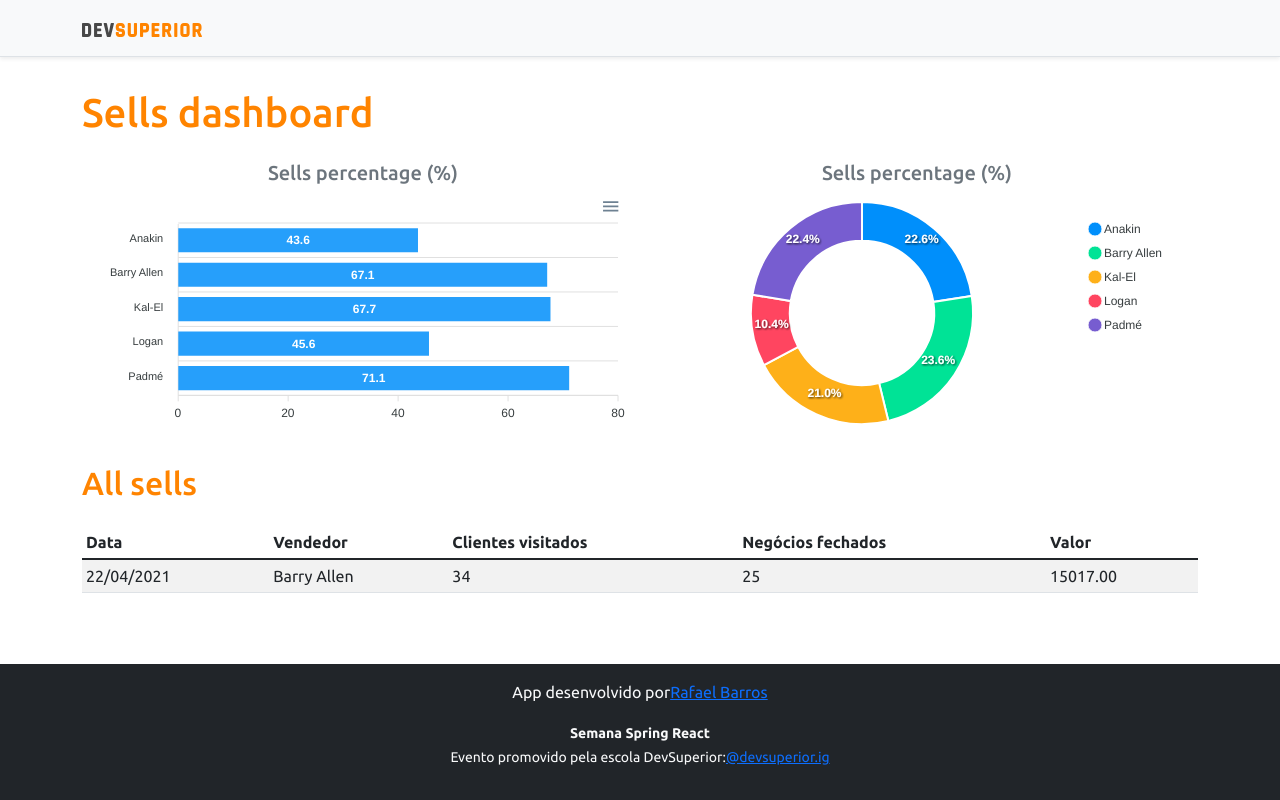
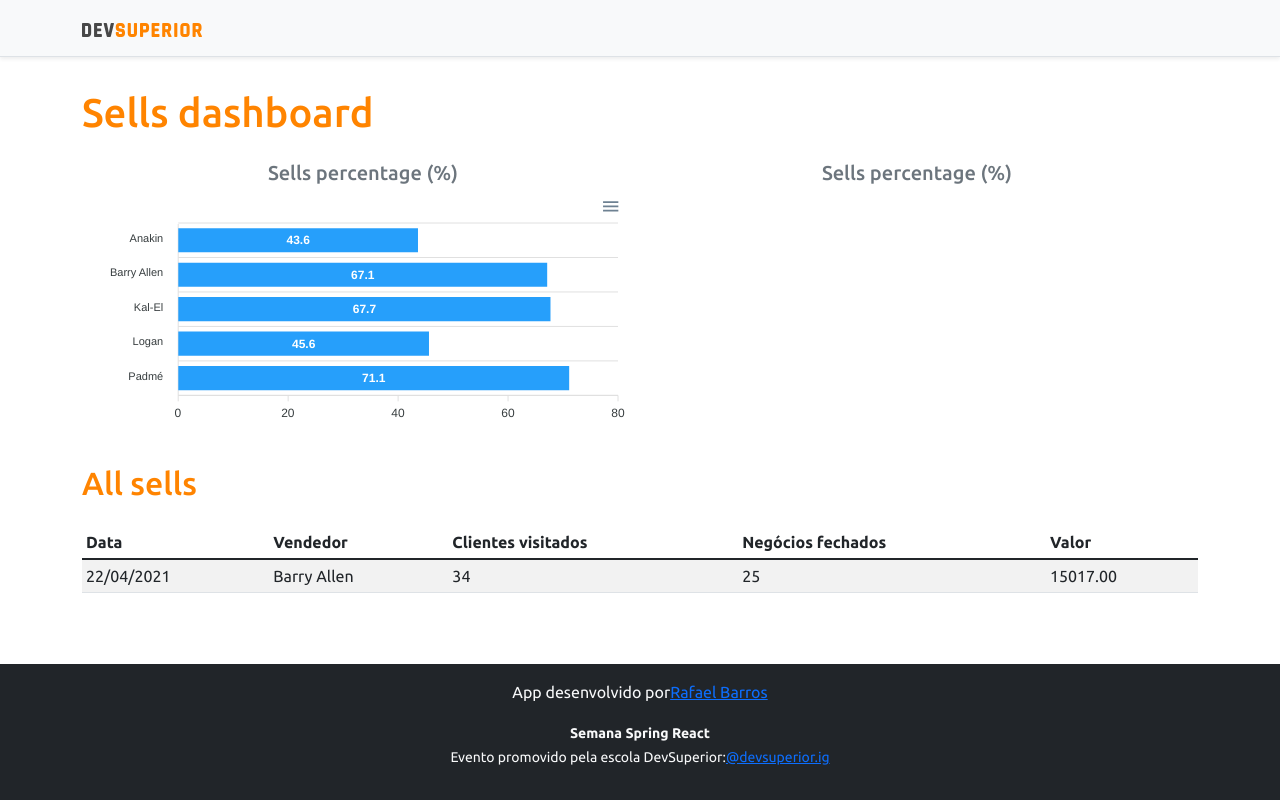
Before and after one commit to Rafaelb4rros/spring-react-week, a React (Create React App) app in the folder frontend/: page /dashboard in a window 1280 px wide. Built offline with nearby package versions, Linux system fonts and the light colour scheme; no server answers.

Commit message:
DonutChart integration

```diff
--- a/frontend/src/components/Barchart/index.tsx
+++ b/frontend/src/components/Barchart/index.tsx
@@ -1,6 +1,8 @@
+import { useEffect } from "react";
 import Chart from "react-apexcharts";
 
 export function Barchart() {
+  useEffect(() => {}, []);
   const options = {
     plotOptions: {
       bar: {
--- a/frontend/src/components/Donutchart/index.tsx
+++ b/frontend/src/components/Donutchart/index.tsx
@@ -8,25 +8,26 @@ type chartData = {
 };
 
 type chartDataRes = {
-  sellerName: string;
+  sallerName: string;
   sum: number;
 };
+
 export function Donutchart() {
-  const [chartData, setChartData] = useState<chartData>([], []);
+  const [chartData, setChartData] = useState<chartData>({
+    labels: [],
+    series: [],
+  });
 
   useEffect(() => {
     axios.get(`${process.env.REACT_APP_BASE_URL}sales/sum`).then((res) => {
       const data: chartDataRes[] = res.data;
 
-      const dataLabels = data.map((label) => label.sellerName);
-      const dataSeries = data.map((serie) => serie.sellerName);
+      const dataLabels = data.map((label) => label.sallerName);
+      const dataSeries = data.map((serie) => serie.sum);
+
+      setChartData({ labels: dataLabels, series: dataSeries });
     });
   }, []);
-
-  const mockData = {
-    series: [477138, 499928, 444867, 220426, 473088],
-    labels: ["Anakin", "Barry Allen", "Kal-El", "Logan", "Padmé"],
-  };
 
   const options = {
     legend: {
@@ -35,8 +36,8 @@ export function Donutchart() {
   };
   return (
     <Chart
-      options={{ ...options, labels: mockData.labels }}
-      series={mockData.series}
+      options={{ ...options, labels: chartData.labels }}
+      series={chartData.series}
       type="donut"
       height="240px"
     />
--- /dev/null
+++ b/frontend/src/utils/Round.ts
@@ -0,0 +1,4 @@
+export const Round = (value: number, precision: number) => {
+  var multiplier = Math.pow(10, precision || 0);
+  return Math.round(value * multiplier) / multiplier;
+};
```
